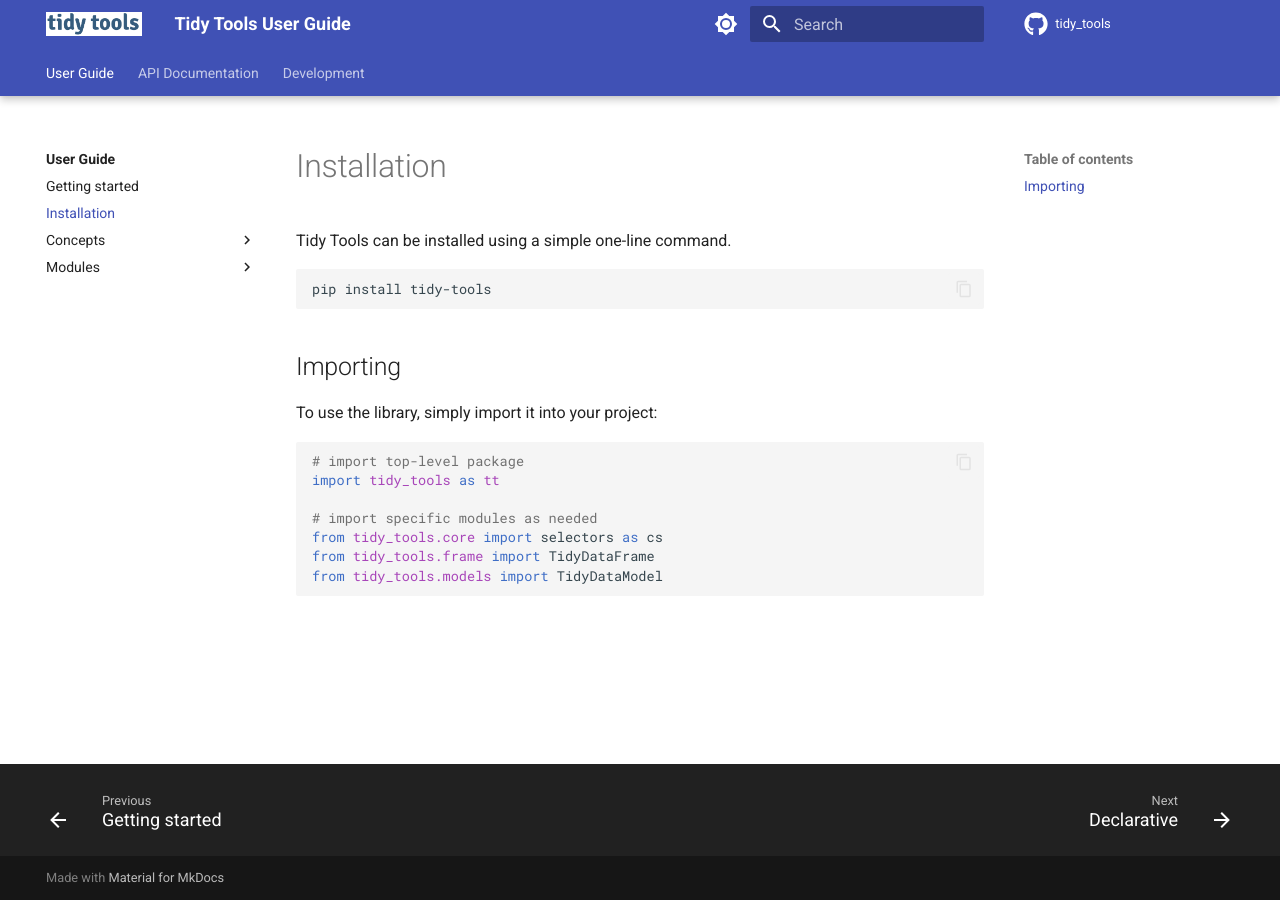
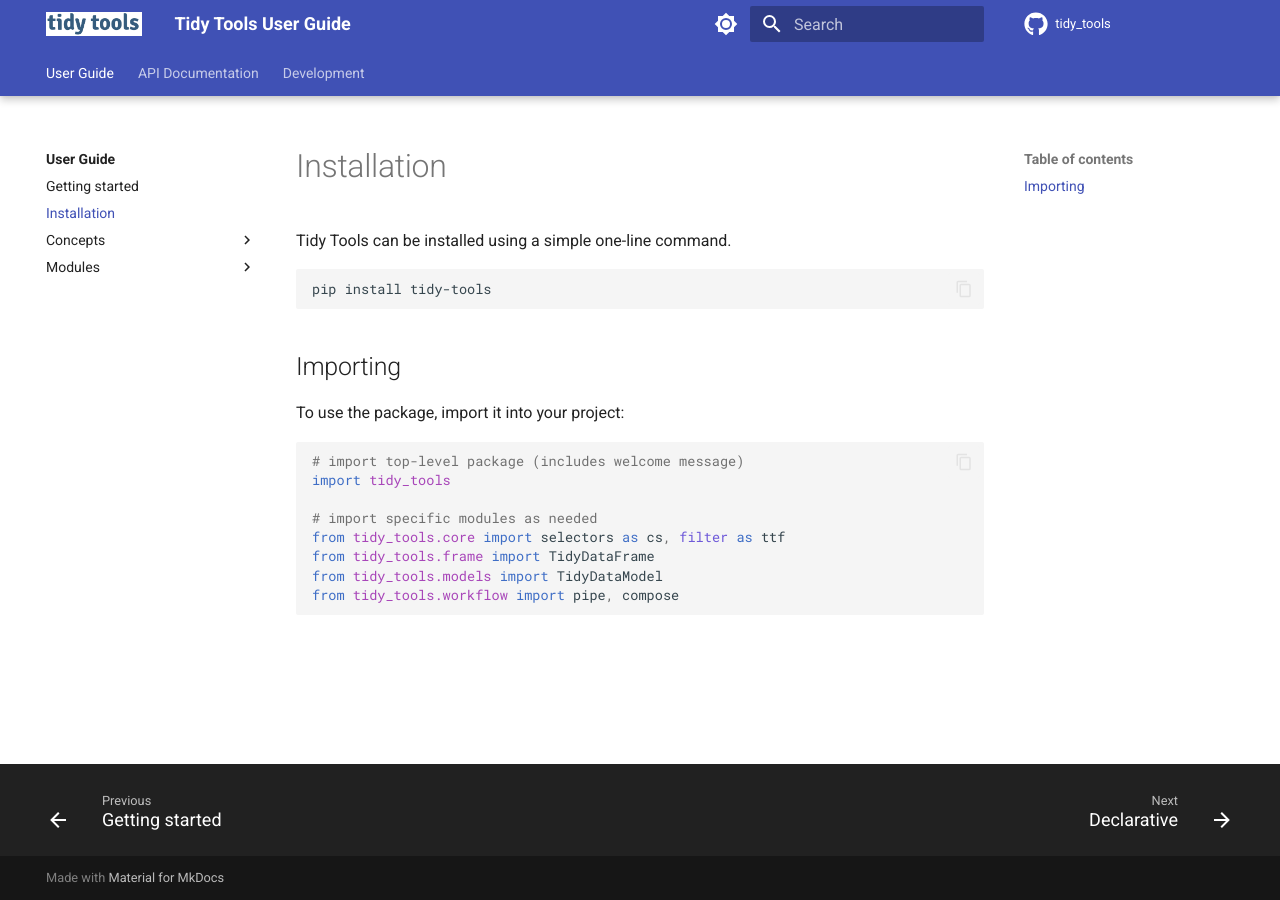
Before and after one commit to lucas-nelson-uiuc/tidy_tools, an MkDocs documentation site: the page built from docs/user-guide/installation.md, in a window 1280 px wide. Built offline with MkDocs 1.6.1 and Material for MkDocs 9.7.7, drawn with Linux system fonts in a browser that asks for light colours; comment, search, counter and statistics services are not loaded.

Commit message:
docs: update docs

````diff
--- a/docs/user-guide/installation.md
+++ b/docs/user-guide/installation.md
@@ -8,14 +8,15 @@ pip install tidy-tools
 
 ## Importing
 
-To use the library, simply import it into your project:
+To use the package, import it into your project:
 
 ``` python
-# import top-level package
-import tidy_tools as tt
+# import top-level package (includes welcome message)
+import tidy_tools
 
 # import specific modules as needed
-from tidy_tools.core import selectors as cs
+from tidy_tools.core import selectors as cs, filter as ttf
 from tidy_tools.frame import TidyDataFrame
 from tidy_tools.models import TidyDataModel
+from tidy_tools.workflow import pipe, compose
 ```
--- a/mkdocs.yml
+++ b/mkdocs.yml
@@ -48,7 +48,8 @@ nav:
   - API Documentation:
     - api/api-reference.md
     - Core:
-      - api/core/core.md
+      - api/core/selector.md
+      - api/core/filter.md
     - DataFrame:
       - api/dataframe/context.md
       - api/dataframe/dataframe.md
````
Also changed, not shown: docs/api/core/core.md (deleted, +0 -9 lines), docs/api/core/filter.md (added, +1 -0 lines), docs/api/core/selector.md (added, +1 -0 lines).
